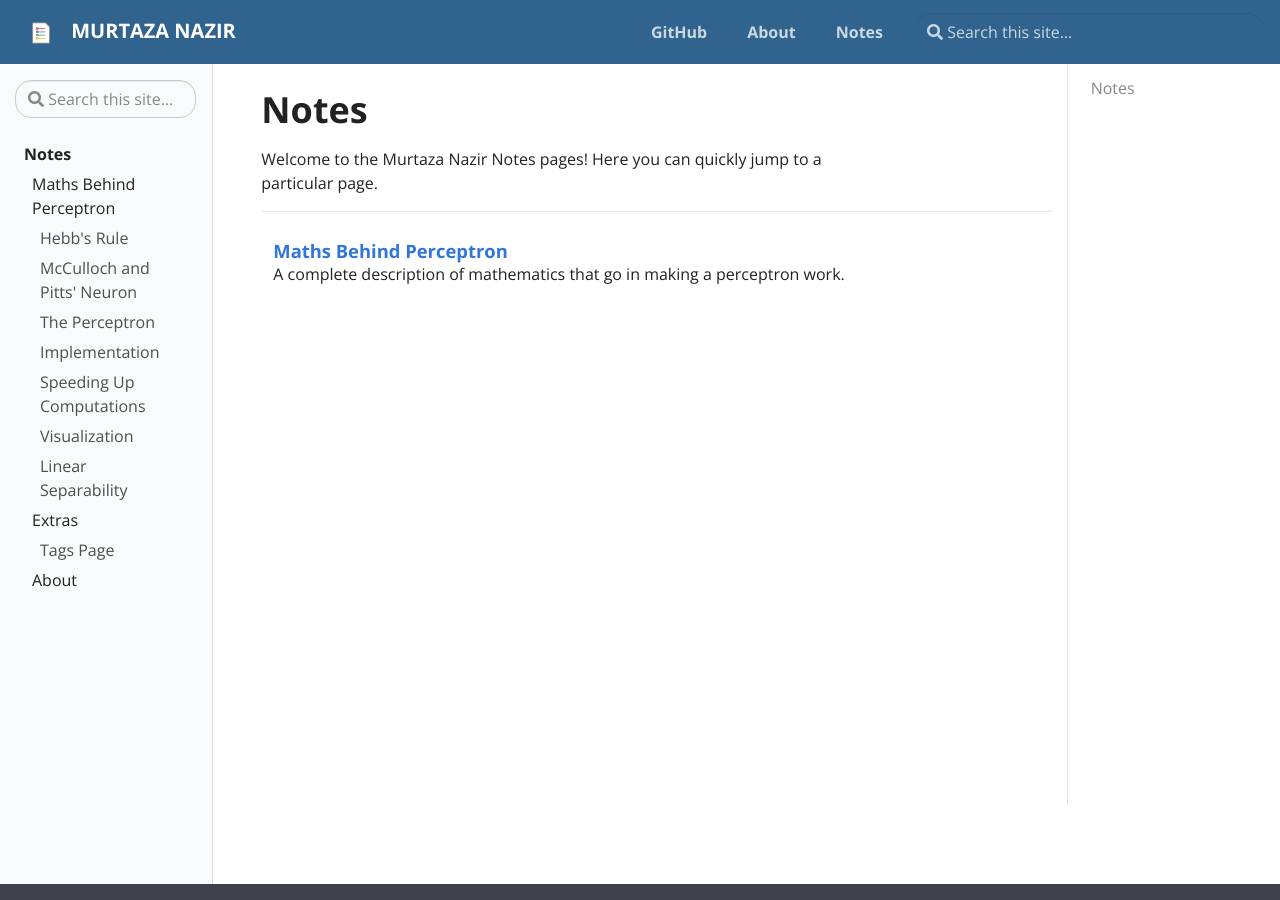
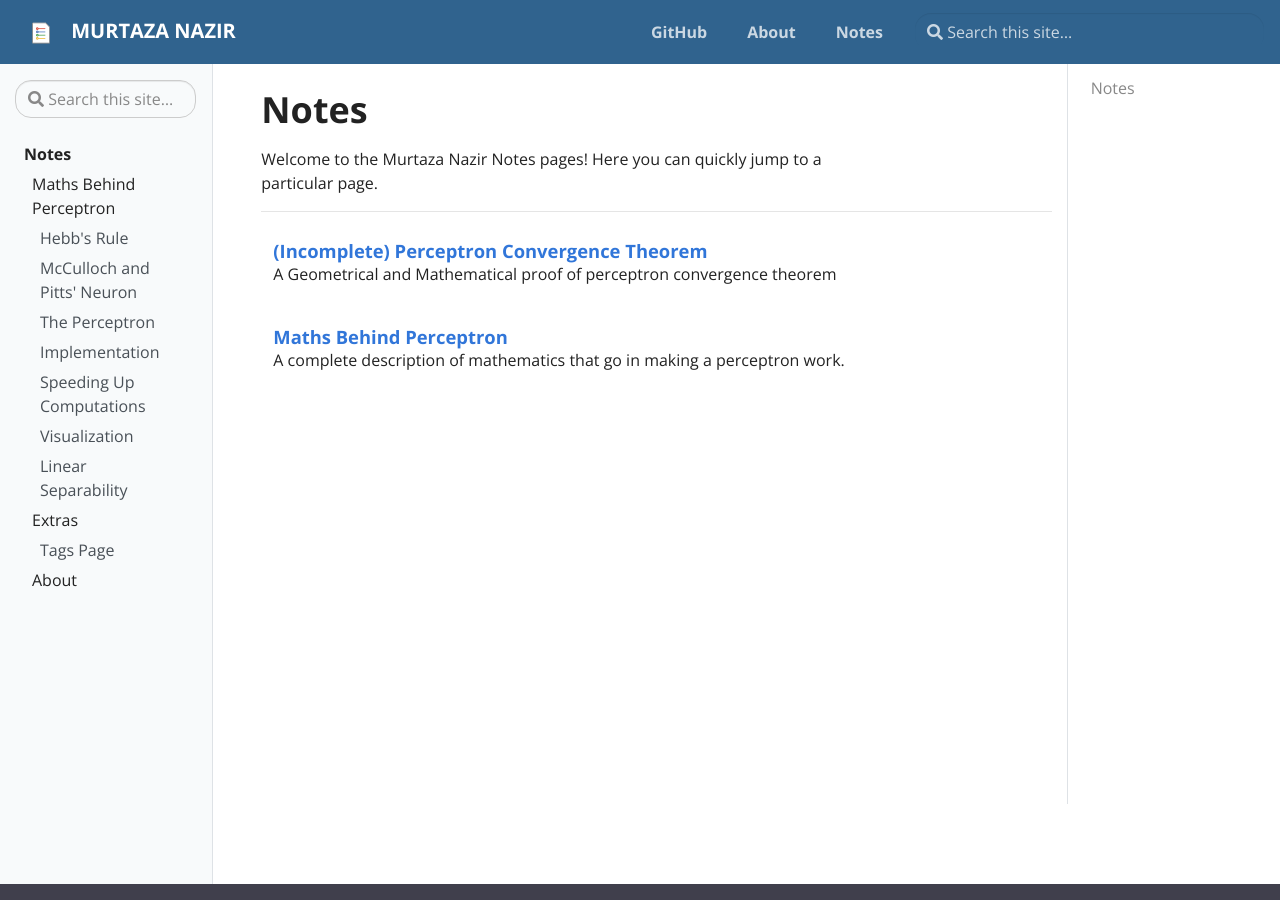
Before and after one commit to themurtazanazir/themurtazanazir.github.io, a Jekyll site: the page built from pages/notes.md, in a window 1280 px wide and 900 px high. Built offline with Jekyll 4.4.1, drawn with Linux system fonts in a browser that asks for light colours.

Commit message:
For website

```diff
--- /dev/null
+++ b/_notes/perceptron-convergence-theorem.md
@@ -0,0 +1,13 @@
+---
+title: (Incomplete) Perceptron Convergence Theorem
+description: A Geometrical and Mathematical proof of perceptron convergence theorem
+tags:
+ - neural networks
+ - perceptron
+ - deep learning
+ - feedforward networks
+---
+
+# Perceptron Convergence Theorem
+
+This page is under progress. Check back soon.
```
Also changed, not shown: _notes/perceptron.md (+12 -7 lines).
